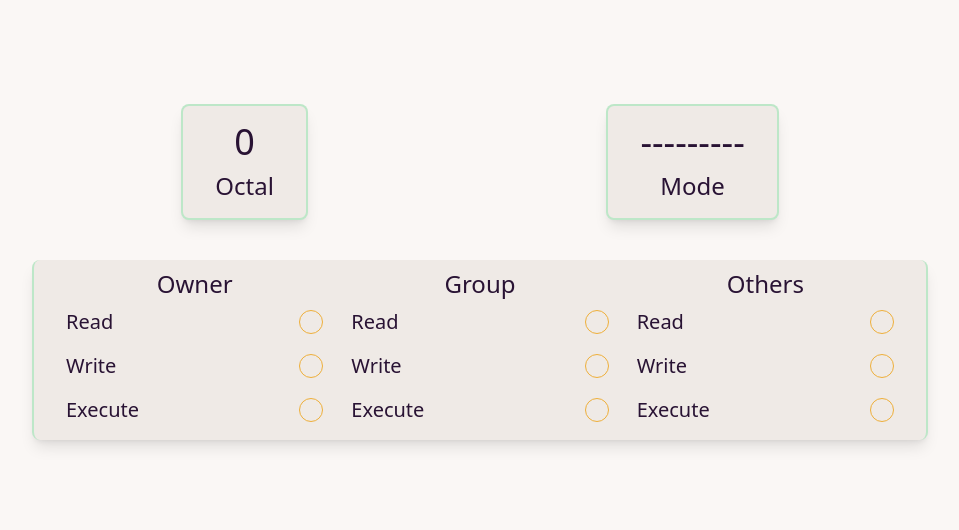
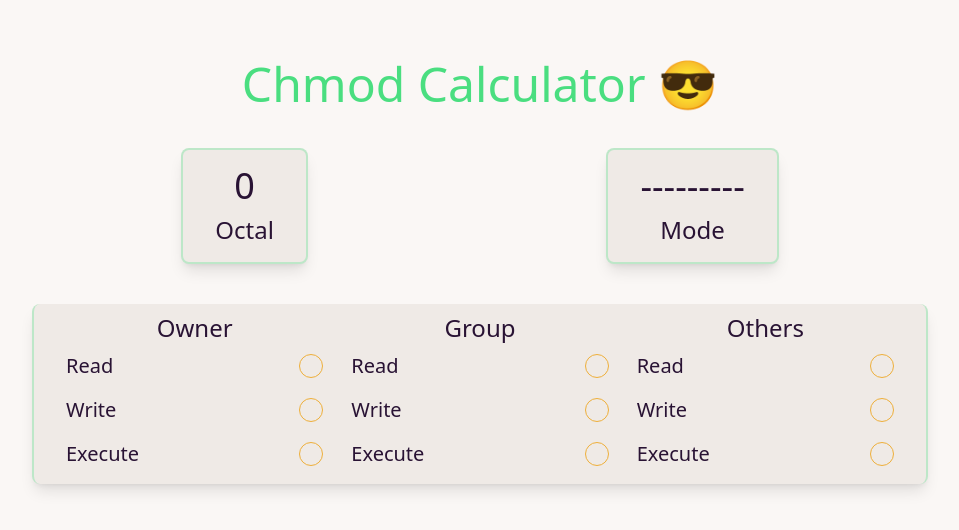
Before and after one commit to DanielCodex/small-tools, a Next.js app: page /chmod in a window 1280 px wide. Shown: the part 128-658 px from the top of the page, without its empty margins (160-1119 px from the left). Built offline with nearby package versions, Linux system fonts and the light colour scheme.

Commit message:
add chmod calculator header

```diff
--- a/src/pages/chmod.tsx
+++ b/src/pages/chmod.tsx
@@ -43,6 +43,7 @@ function Chmod() {
         <title>chmod</title>
       </Head>
       <div className="flex h-screen flex-col justify-center gap-10">
+        <h1 className="text-center text-5xl capitalize text-green-400">Chmod calculator 😎</h1>
         <div className="flex justify-around">
           <div className="rounded-lg border-2 border-green-400/30 bg-base-200 px-8 py-4 shadow-lg">
             <h1 className="mb-2 text-center text-4xl">
```
